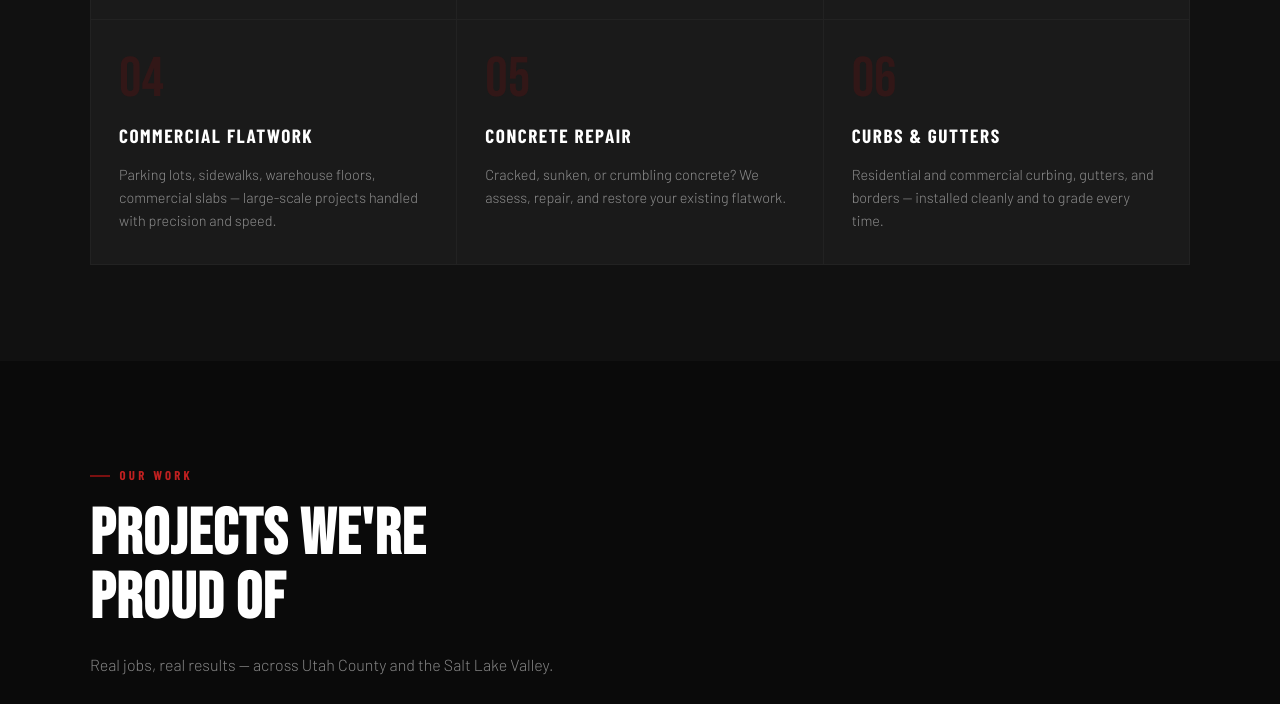
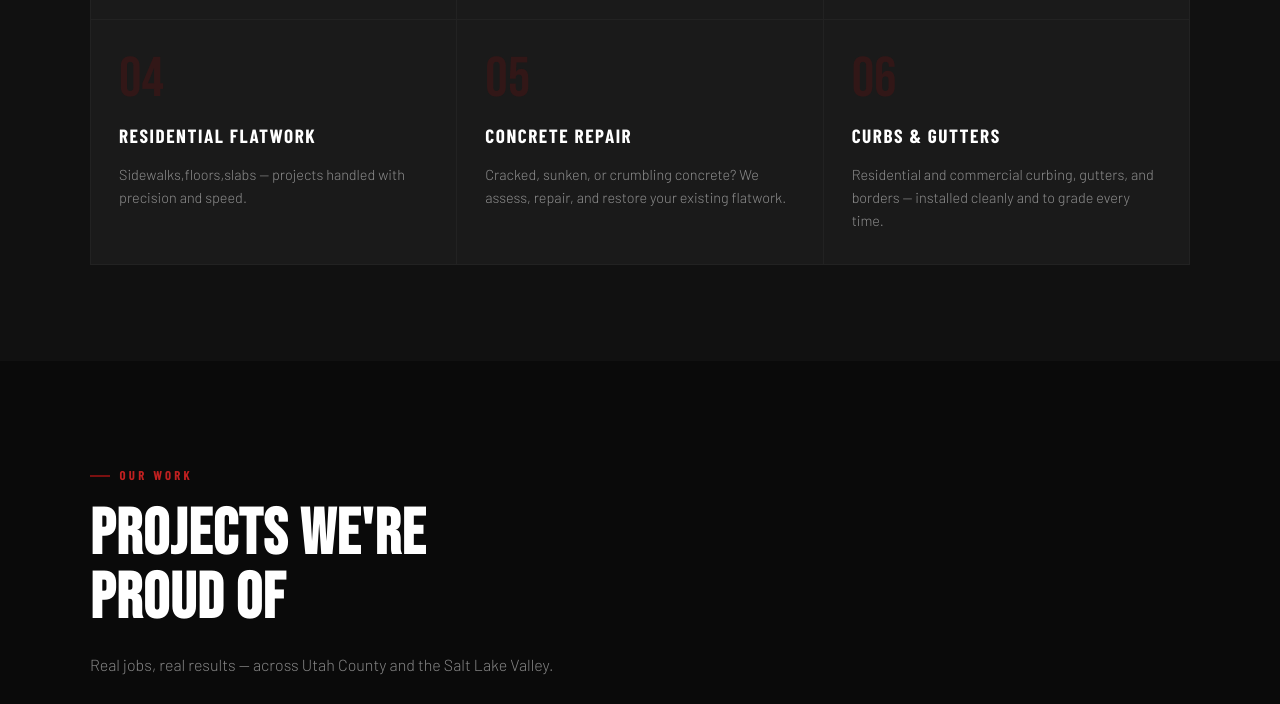
Before and after one commit to tylermn411-pixel/COCO-CONCRETE-WEBSITe-, a plain HTML site: page index.html in a window 1280 px wide. Shown: the part 1480-2184 px from the top of the page. Drawn offline with nearby package versions, Linux system fonts and the light colour scheme.

Commit message:
Update index.html

```diff
--- a/index.html
+++ b/index.html
@@ -345,7 +345,7 @@
       <div class="service-card"><div class="service-num">01</div><h3>Driveways</h3><p>Durable, clean concrete driveways that boost curb appeal and hold up to Utah's freeze-thaw cycles for decades.</p></div>
       <div class="service-card"><div class="service-num">02</div><h3>Patios &amp; Outdoor Spaces</h3><p>Expand your living space with a custom concrete patio — smooth finish or decorative stamp, built to last.</p></div>
       <div class="service-card"><div class="service-num">03</div><h3>Decorative &amp; Stamped Concrete</h3><p>Stamped patterns, exposed aggregate, colored concrete — make your project stand out without sacrificing durability.</p></div>
-      <div class="service-card"><div class="service-num">04</div><h3>Commercial Flatwork</h3><p>Parking lots, sidewalks, warehouse floors, commercial slabs — large-scale projects handled with precision and speed.</p></div>
+      <div class="service-card"><div class="service-num">04</div><h3>Residential Flatwork</h3><p>Sidewalks,floors,slabs — projects handled with precision and speed.</p></div>
       <div class="service-card"><div class="service-num">05</div><h3>Concrete Repair</h3><p>Cracked, sunken, or crumbling concrete? We assess, repair, and restore your existing flatwork.</p></div>
       <div class="service-card"><div class="service-num">06</div><h3>Curbs &amp; Gutters</h3><p>Residential and commercial curbing, gutters, and borders — installed cleanly and to grade every time.</p></div>
     </div>
```
